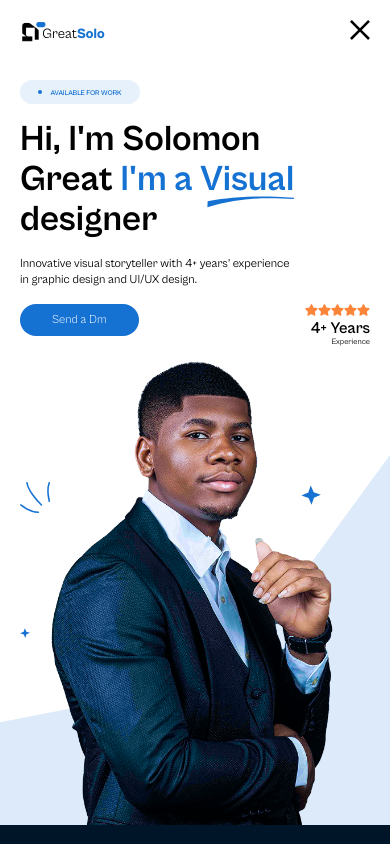
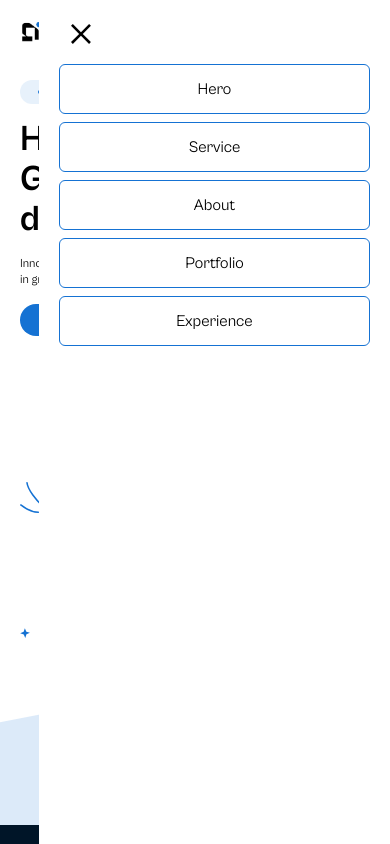
Before and after one commit to EmmanuelAyomide1/solo-portfolio, a React (Vite) app: page / in a window 390 px wide. Both pictures are taken after a click on the icon 354 px from the left and 30 px from the top of the page. Shown: the top 844 px of the page. Built offline with nearby package versions, Linux system fonts and the light colour scheme; a web font is replaced by a local one.

Commit message:
ft(animations): added animmation for hamburger menu

```diff
--- a/src/components/Menu.jsx
+++ b/src/components/Menu.jsx
@@ -1,4 +1,5 @@
 import { useState } from "react";
+import NavOptions from "./NavOptions";
 
 function Menu() {
   const [isOpen, setIsOpen] = useState(false);
@@ -7,30 +8,10 @@ function Menu() {
     setIsOpen((cur) => !cur);
   }
 
-  if (isOpen) {
   return (
+    <>
       <svg
-        onClick={handleClick}
-        className="cmd:hidden h-full"
-        xmlns="http://www.w3.org/2000/svg"
-        width="20"
-        height="20"
-        viewBox="0 0 20 20"
-        fill="none"
-      >
-        <path
-          fill-rule="evenodd"
-          clip-rule="evenodd"
-          d="M19.9175 1.83415L18.0834 0L9.95875 8.1375L1.83415 0L0 1.83415L8.1375 9.95875L0 18.0834L1.83415 19.9175L9.95875 11.78L18.0834 19.9175L19.9175 18.0834L11.78 9.95875L19.9175 1.83415Z"
-          fill="black"
-        />
-      </svg>
-    );
-  }
-
-  return (
-    <svg
-      className="cmd:hidden h-full"
+        className={`h-full ${isOpen ? "opacity-0" : "opacity-100"} transition-opacity duration-500 md:hidden`}
         onClick={handleClick}
         xmlns="http://www.w3.org/2000/svg"
         width="32"
@@ -51,6 +32,28 @@ function Menu() {
           fill="black"
         />
       </svg>
+      <div
+        className={`cmd:hidden fixed top-0 right-0 z-100 flex h-dvh w-9/10 gap-5 bg-white p-5 ${isOpen ? "translate-x-0" : "translate-x-full"} transform flex-col py-6 transition-transform duration-500 ease-in-out`}
+      >
+        <svg
+          className={`${isOpen ? "opacity-100" : "opacity-0"} ml-3 transition-opacity duration-500 md:hidden`}
+          onClick={handleClick}
+          xmlns="http://www.w3.org/2000/svg"
+          width="20"
+          height="20"
+          viewBox="0 0 20 20"
+          fill="none"
+        >
+          <path
+            fill-rule="evenodd"
+            clip-rule="evenodd"
+            d="M19.9175 1.83415L18.0834 0L9.95875 8.1375L1.83415 0L0 1.83415L8.1375 9.95875L0 18.0834L1.83415 19.9175L9.95875 11.78L18.0834 19.9175L19.9175 18.0834L11.78 9.95875L19.9175 1.83415Z"
+            fill="black"
+          />
+        </svg>
+        <NavOptions className={"flex flex-col gap-2"} />
+      </div>
+    </>
   );
 }
 
--- a/src/components/NavOption.jsx
+++ b/src/components/NavOption.jsx
@@ -1,5 +1,9 @@
 function NavOption({ text }) {
-  return <div className="capitalize">{text}</div>;
+  return (
+    <div className="border-primary-blue w-full rounded-md border py-3 text-center capitalize hover:bg-black hover:text-white md:w-fit md:border-0 md:py-0 md:hover:bg-transparent md:hover:text-black">
+      {text}
+    </div>
+  );
 }
 
 export default NavOption;
--- a/src/components/NavOptions.jsx
+++ b/src/components/NavOptions.jsx
@@ -1,8 +1,10 @@
 import NavOption from "./NavOption";
 
-function NavOptions() {
+function NavOptions({ className }) {
   return (
-    <ul className="cmd:flex hidden w-100 items-center justify-between">
+    <ul
+      className={`${className ? className : "cmd:flex hidden w-100 items-center justify-between"} `}
+    >
       <NavOption text="Hero" />
       <NavOption text="Service" />
       <NavOption text="About" />
```
Lines whose indentation alone changed are shown as unchanged.
